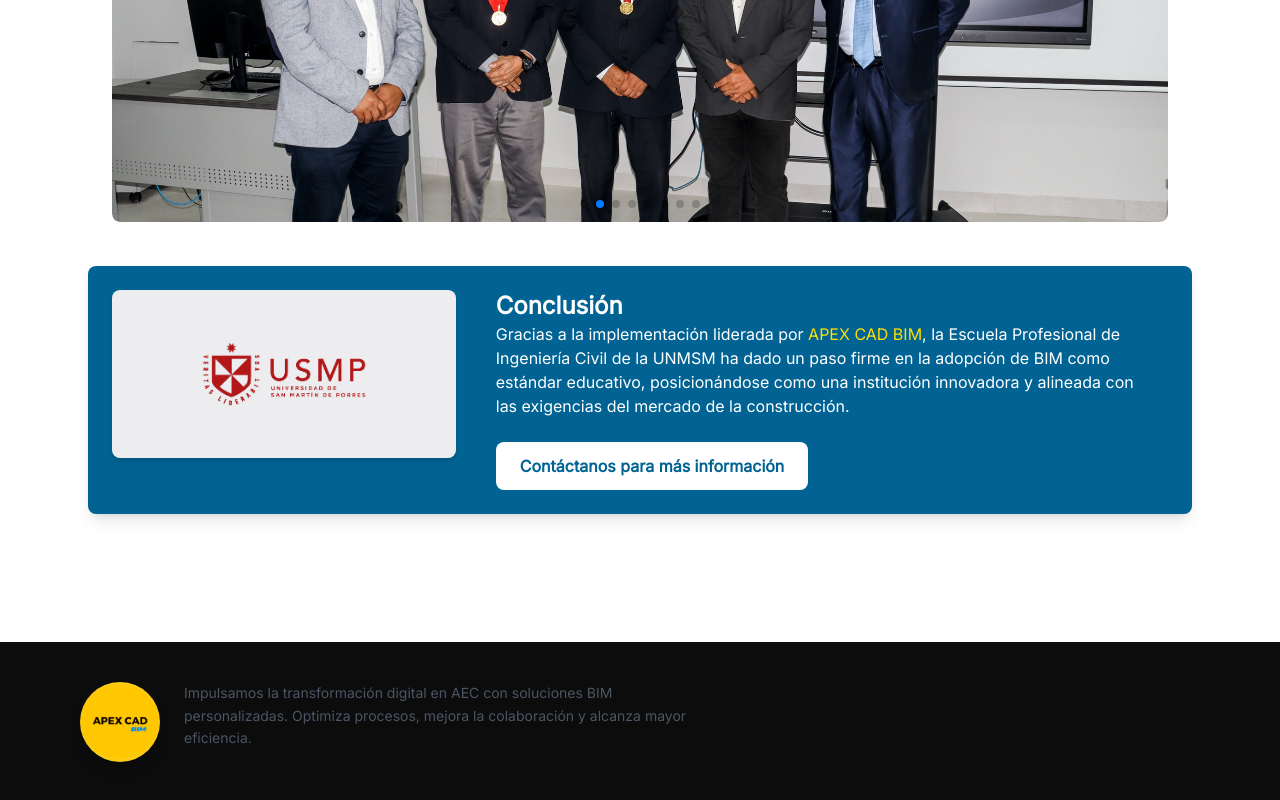
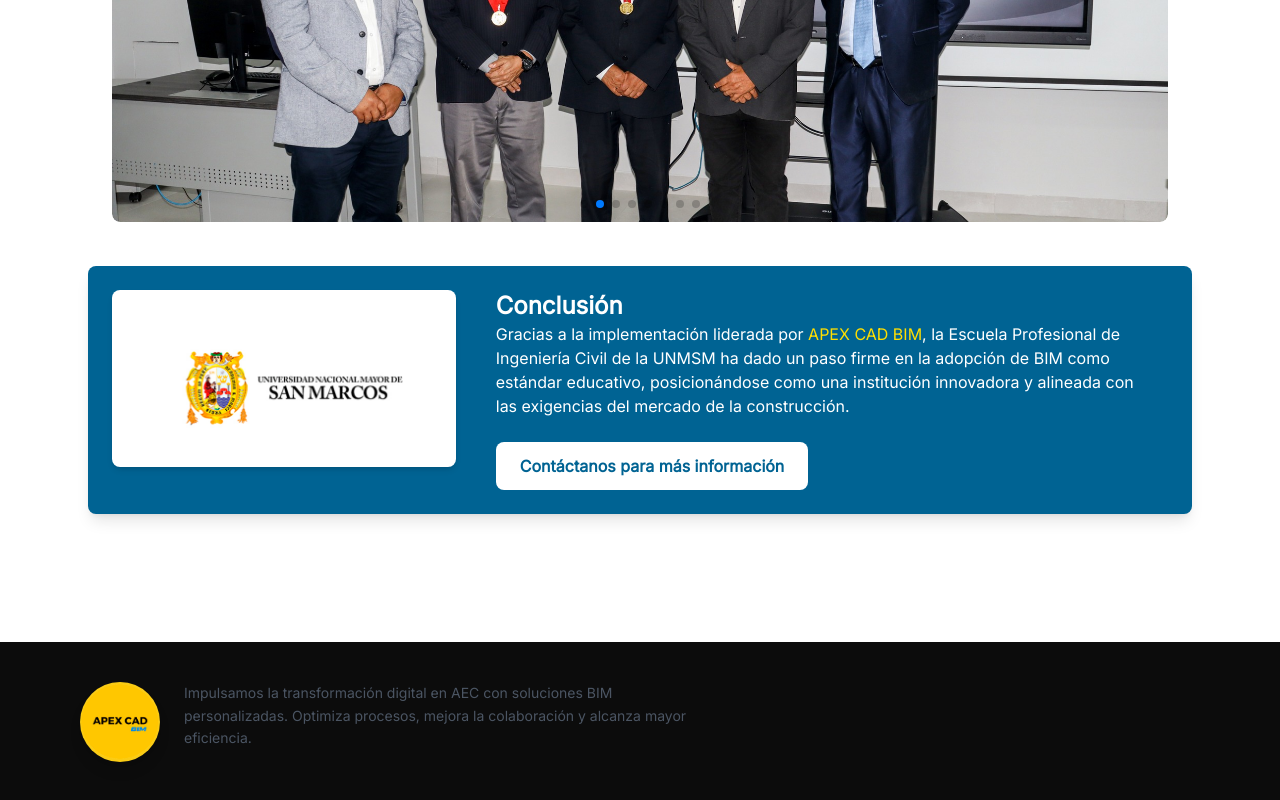
Before and after one commit to Crisloyola/ApexCad, a Next.js app: page /smp in a window 1280 px wide. Shown: the part 2222-3022 px from the top of the page. Built offline with nearby package versions, Linux system fonts and the light colour scheme.

Commit message:
proyectos

```diff
--- a/src/app/smp/page.tsx
+++ b/src/app/smp/page.tsx
@@ -170,7 +170,7 @@
             <div className="mt-5 flex flex-col md:flex-row items-center md:items-stretch justify-center text-center md:text-left bg-[#006393] text-white p-6 rounded-lg shadow-lg gap-6">
               <div className="w-full md:w-1/3">
                 <Image
-                  src="/logosmp.jpg"
+                  src="/unsm.png"
                   width={350}
                   height={200}
                   alt="APEX CAD BIM"
```
Also changed, not shown: public/unsm.png (added).
